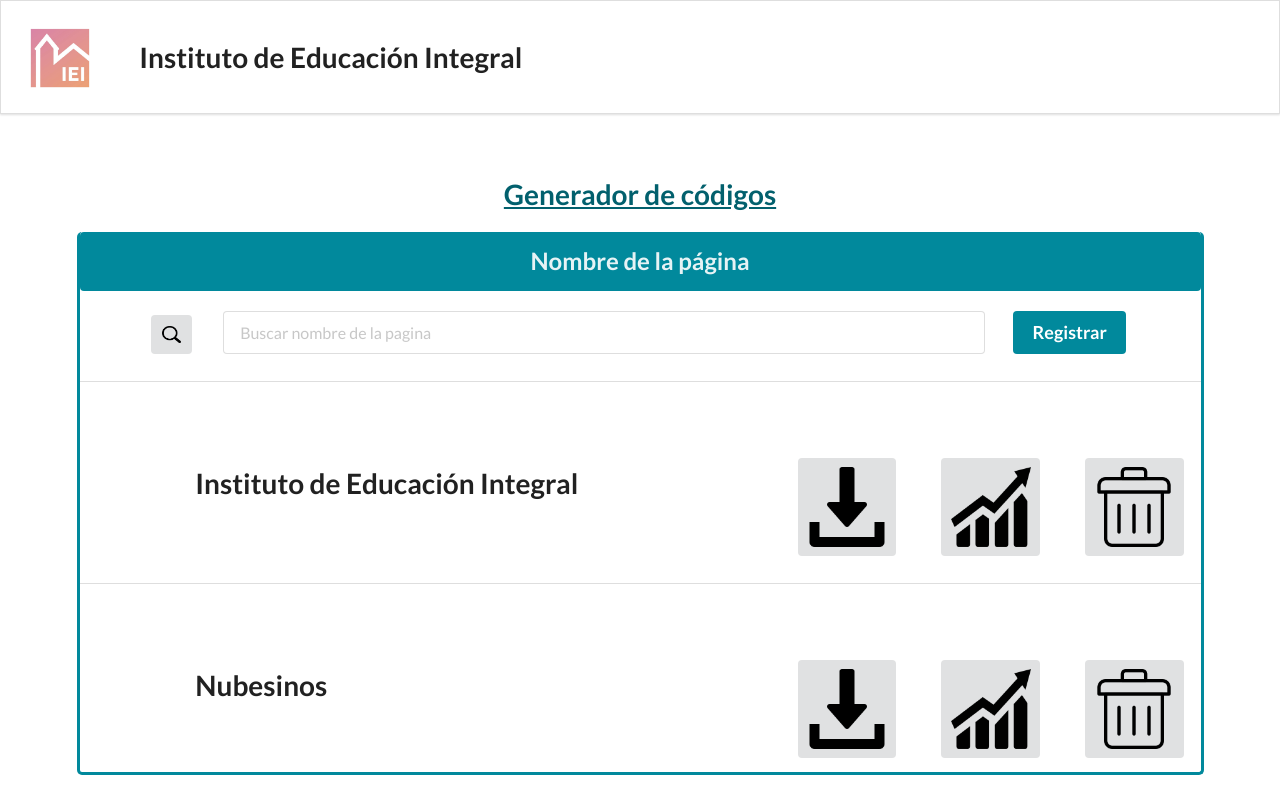
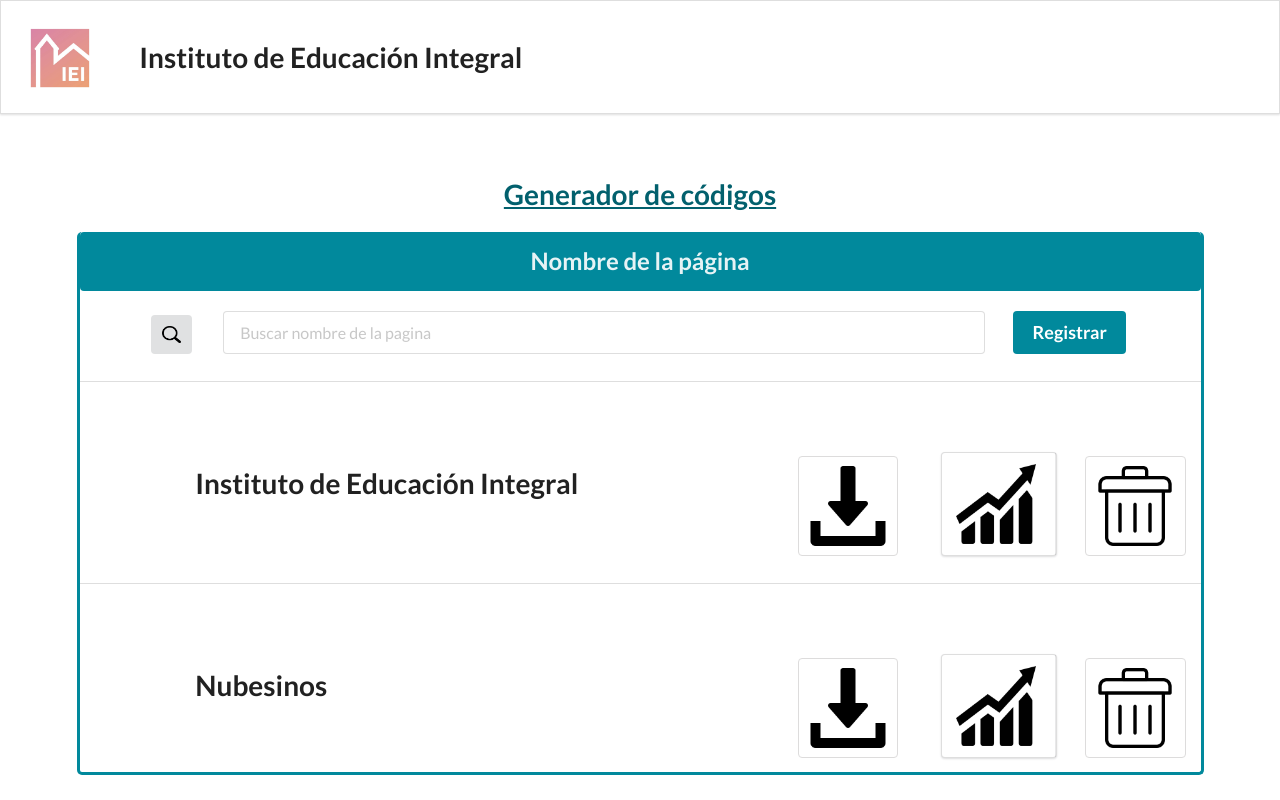
Before and after one commit to alecastroaraya/qrcodetec, a Next.js app: page / in a window 1280 px wide. Built offline with nearby package versions, Linux system fonts and the light colour scheme.

Commit message:
conexion de paginas entre si

```diff
--- a/package.json
+++ b/package.json
@@ -16,6 +16,7 @@
     "@types/semantic-ui": "^2.2.7",
     "next": "13.2.4",
     "react": "18.2.0",
+    "react-chartjs-2": "^5.2.0",
     "react-dom": "18.2.0",
     "semantic-ui-css": "^2.5.0",
     "semantic-ui-react": "^2.1.4",
--- a/pages/index.tsx
+++ b/pages/index.tsx
@@ -108,9 +108,17 @@ export default function Home() {
 
     {/* Botón de ver estadísticas del código QR */}
     <div className="two wide column">
-      <button className="ui tiny icon button">
-      <img className= "ui tiny image" src="/stats-icon.png"/>
-      </button>
+
+      <div className="ui tiny fluid menu">
+        <div className="ui tiny simple fluid dropdown item">
+          <img className= "ui tiny fluid image" src="/stats-icon.png"/>
+          <div className="menu">
+            <div className="item"><a href="/grafico_provincias"><h2>Por provincias</h2></a></div>
+            <div className="item"><a href="/pag_estadistica_canton"><h2>Por cantones</h2></a></div>
+          </div>
+        </div>
+      </div>
+
     </div>
 
     {/* Botón de eliminar código QR */}
@@ -128,6 +136,7 @@ export default function Home() {
 
     </div>
 
+    {/* Aquí va el nombre del código QR */}
     <div className="nine wide column">
       <div className="ui middle aligned mini message">
         <div className="middle aligned header">
@@ -136,18 +145,31 @@ export default function Home() {
       </div>
     </div>
 
+    {/* Botones de la información del código QR*/}
+
+    {/* Botón de descargar código QR */}
     <div className="two wide column">
       <button className="ui tiny icon button">
       <img className= "ui tiny image" src="/download-icon.png"/>
       </button>
     </div>
 
+    {/* Botón de ver estadísticas del código QR */}
     <div className="two wide column">
-      <button className="ui tiny icon button">
-      <img className= "ui tiny image" src="/stats-icon.png"/>
-      </button>
+
+    <div className="ui tiny fluid menu">
+        <div className="ui tiny simple fluid dropdown item">
+          <img className= "ui tiny fluid image" src="/stats-icon.png"/>
+          <div className="menu">
+            <div className="item"><a href="/grafico_provincias"><h2>Por provincias</h2></a></div>
+            <div className="item"><a href="/pag_estadistica_canton"><h2>Por cantones</h2></a></div>
+          </div>
+        </div>
+      </div>
+
     </div>
 
+    {/* Botón de eliminar código QR */}
     <div className="two wide column">
       <button className="ui tiny icon button">
       <img className= "ui tiny image" src="/trash-icon.png"/>
--- a/pages/pag_estadistica_canton.tsx
+++ b/pages/pag_estadistica_canton.tsx
@@ -110,7 +110,7 @@ export default function pag_estadistica_canton() {
     </center>
     <div className="one wide column">
       <button className="ui small button">
-      <h3>Regresar</h3>
+      <a href="/"><h3>Regresar</h3></a>
       </button>
     </div>
 
--- a/styles/globals.css
+++ b/styles/globals.css
@@ -68,20 +68,34 @@
 }
 
 .ui.dropdown.item .menu {
-  background-color: #4a008a !important;
+  background-color: #02606D !important;
 }
+
 .ui.menu .ui.dropdown .menu > .item {
   color: #fff !important;
 }
-.ui.menu .ui.dropdown .menu > .item.active {
-  background-color: #00ba49 !important;
+
+.ui.menu .ui.dropdown .menu > .item:hover {
+  background-color: #00333a !important;
   color: #fff !important;
-  border-bottom: 1px solid #fff;
 }
-.ui.menu .ui.dropdown .menu > .item:hover {
-  background-color: #6311aa !important;
-  color: #fff !important;
-  border-bottom: 1px solid #fff;
+
+a:link {
+  color: rgb(255, 255, 255);
+  background-color: transparent;
+  text-decoration: none;
+}
+
+a:visited {
+  color: rgb(255, 255, 255);
+  background-color: transparent;
+  text-decoration: none;
+}
+
+a:hover {
+  color: rgb(255, 255, 255);
+  background-color: transparent;
+  text-decoration: none;
 }
 
 .ui.fixed.borderless.menu .row > a.header.item {
@@ -90,6 +104,14 @@
 
 .ui.header {
   color :#02606D
+}
+
+.ui.tiny.icon.button{
+  background-color: rgb(255, 255, 255) !important;
+  border-bottom: 1px solid #dddcdc;
+  border-left: 1px solid #dddcdc;
+  border-right: 1px solid #dddcdc;
+  border-top: 1px solid #dddcdc;
 }
 
 /* Mobile */
```
Also changed, not shown: 1 other file (tests, documents, lock files or other folders).
